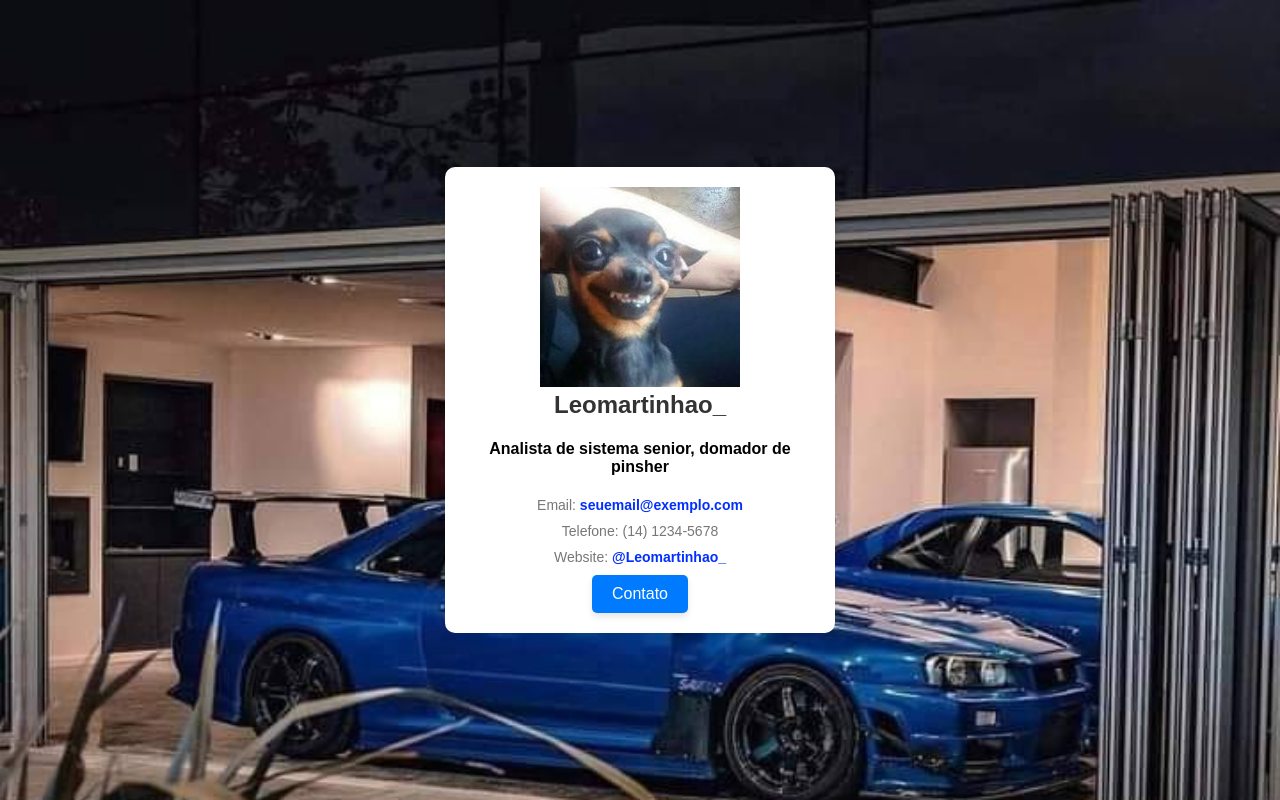
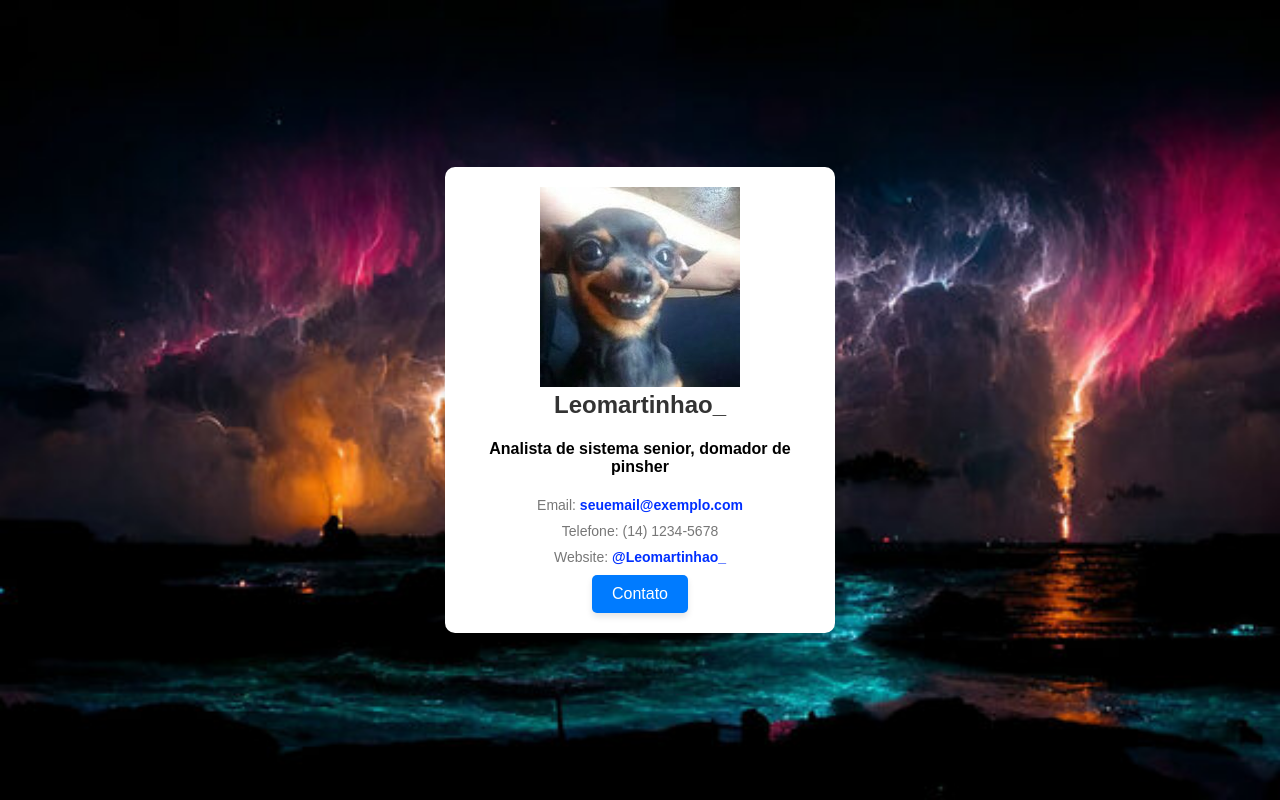
Before and after one commit to martinhao56/Cartao_de_visita, a plain HTML site: page index.html in a window 1280 px wide. Drawn offline with Linux system fonts and the light colour scheme.

Commit message:
pinsher original 1

```diff
--- a/css.css
+++ b/css.css
@@ -62,7 +62,7 @@ transform: scale(1);
 }
 
 body {
-    background-image: url('gtr.jpg');
+    background-image: url('papel\ de\ parede.jpg');
     background-size: cover;
     background-repeat: no-repeat;
     background-attachment: fixed;
```
Also changed, not shown: gtr.jpg (deleted).
